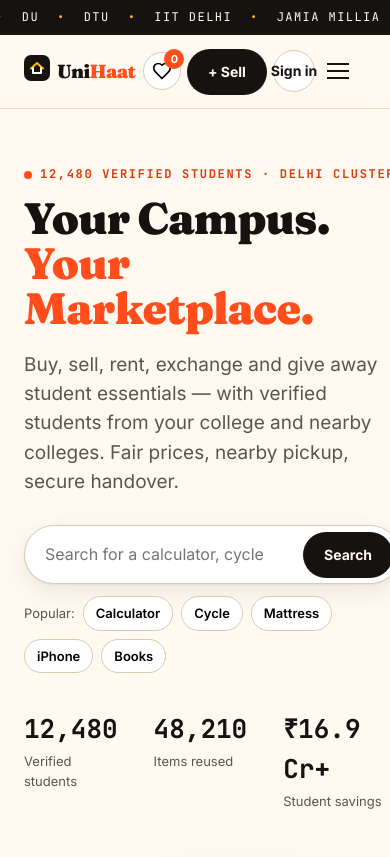
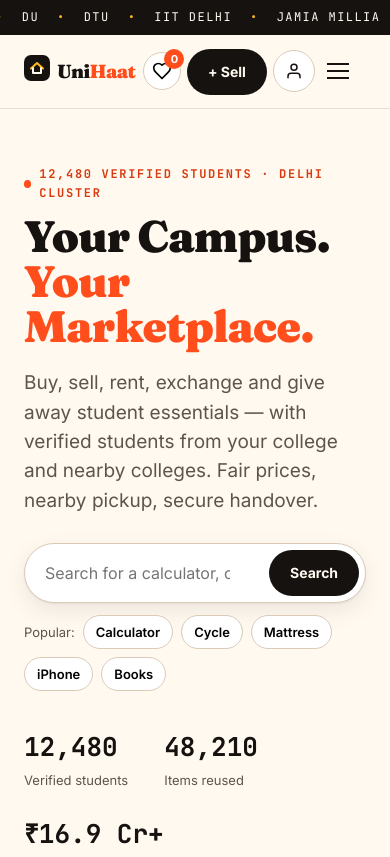
Before and after one commit to Mayank17OP/UniHaat-v1, a website with bundled scripts: page index.html in a window 390 px wide. Shown: the top 857 px of the page. Built offline with nearby package versions, Linux system fonts and the light colour scheme.

Commit message:
Fix mobile layout clipping and the nav cascade
Three related defects, all visible on a 390px phone:

- The sign-in CTA showed its label at mobile widths and was clipped by the
  hamburger. The mobile override lived in a media query at the top of the
  sheet while the base `.auth-cta` rules sat further down, and media queries
  carry no specificity of their own — so the later base rule won. The
  responsive nav block now sits below the base rules.
- The collapsed CTA rendered an empty circle. `.btn{padding:11px 20px}`
  was also beating the media query, leaving a 42px button with a 0px content
  box, which collapsed the icon to zero width.
- The hero search button was cut off. `.hero-stats` is a non-wrapping flex
  row whose min-content width pushed the grid track to 376px on a 390px
  screen; the stats now wrap and grid items get `min-width: 0`.

The nav also no longer overflows at 1440px — actions end at x=1396.

Tests: 25 passing. Added "interactive controls stay inside the viewport",
which asserts the controls are not merely scroll-clipped but actually inside
the viewport, and "the sign-in CTA collapses to an icon on small screens",
which checks the icon has real width and still opens the auth modal.

Co-authored-by: arena-agent <297053741+arena-agent@users.noreply.github.com>

```diff
--- a/src/style.css
+++ b/src/style.css
@@ -96,6 +96,26 @@ section[id],main [id]{scroll-margin-top:92px}
 .mobile-actions{display:flex;gap:10px;padding-top:14px;margin-top:6px;border-top:1px solid var(--line-2)}
 .mobile-actions .btn{flex:1}
 .sell-short{display:none}
+/* Sign-in CTA: text on desktop, icon on small screens.
+   The responsive overrides for these live in the nav media queries further
+   down the file — media queries add no specificity, so a base rule placed
+   after them would silently win. */
+.auth-cta-icon{display:none}
+.auth-cta .auth-cta-text{display:inline}
+
+/* Buttons — Emil press physics */
+.btn{display:inline-flex;align-items:center;justify-content:center;gap:8px;border-radius:999px;padding:11px 20px;font-weight:700;font-size:14px;border:1px solid transparent;text-decoration:none;white-space:nowrap;flex-shrink:0;transition:transform .18s var(--ease-spring),background .2s,box-shadow .2s;will-change:transform}
+.btn:active{transform:scale(.97)}
+.btn-primary{background:var(--ink);color:#FFF9F0}
+.btn-primary:hover{background:var(--accent-dark);transform:translateY(-1px);box-shadow:var(--shadow)}
+.btn-ghost{background:#fff;border-color:var(--line-2);color:var(--ink)}
+.btn-ghost:hover{border-color:var(--ink);transform:translateY(-1px)}
+.btn-block{width:100%}
+
+/* ---- Responsive nav ---------------------------------------------------
+   These live below the base rules on purpose: media queries carry no
+   specificity of their own, so an override that appears earlier in the
+   sheet would lose to a plain class rule declared later. */
 @media(max-width:1480px){.logo-tag{display:none}}
 @media(max-width:1320px){.nav-links{display:none}.hamburger{display:flex}}
 @media(max-width:640px){
@@ -109,7 +129,7 @@ section[id],main [id]{scroll-margin-top:92px}
   /* Sign in collapses to a person icon so the row never overflows */
   .auth-cta .auth-cta-text{display:none}
   .auth-cta{width:42px;height:42px;padding:0;border-radius:50%}
-  .auth-cta-icon{display:block}
+  .auth-cta-icon{display:block;flex-shrink:0}
 }
 @media(max-width:400px){
   .logo-word{font-size:19px}
@@ -125,27 +145,21 @@ section[id],main [id]{scroll-margin-top:92px}
   .nav-actions{gap:5px}
 }
 
-/* Buttons — Emil press physics */
-.btn{display:inline-flex;align-items:center;justify-content:center;gap:8px;border-radius:999px;padding:11px 20px;font-weight:700;font-size:14px;border:1px solid transparent;text-decoration:none;white-space:nowrap;flex-shrink:0;transition:transform .18s var(--ease-spring),background .2s,box-shadow .2s;will-change:transform}
-.btn:active{transform:scale(.97)}
-.btn-primary{background:var(--ink);color:#FFF9F0}
-.btn-primary:hover{background:var(--accent-dark);transform:translateY(-1px);box-shadow:var(--shadow)}
-.btn-ghost{background:#fff;border-color:var(--line-2);color:var(--ink)}
-.btn-ghost:hover{border-color:var(--ink);transform:translateY(-1px)}
-.btn-block{width:100%}
-
 /* Hero */
 .hero{padding:56px 0 40px;overflow:hidden}
 .hero-grid{display:grid;grid-template-columns:1.05fr .95fr;gap:48px;align-items:center}
+/* Grid items default to min-width:auto, so a wide descendant (the stats row)
+   can push the track past the viewport. Let the track shrink and wrap instead. */
+.hero-grid > *{min-width:0}
 .hero h1 .accent{color:var(--accent)}
-.hero-search{display:flex;gap:10px;margin:28px 0 12px;background:#fff;border:1px solid var(--line-2);border-radius:999px;padding:6px;box-shadow:var(--shadow);max-width:560px}
+.hero-search{display:flex;gap:10px;margin:28px 0 12px;background:#fff;border:1px solid var(--line-2);border-radius:999px;padding:6px;box-shadow:var(--shadow);max-width:560px;width:100%}
 .hero-search input{flex:1;border:0;background:none;padding:10px 14px;font-size:16px;min-width:0}
 .hero-search input:focus{outline:none}
 .hero-quick{display:flex;gap:8px;flex-wrap:wrap;align-items:center;font-size:13px;color:var(--ink-2)}
 .hero-quick button{background:#fff;border:1px solid var(--line-2);border-radius:999px;padding:6px 12px;font-weight:600;transition:transform .18s var(--ease-spring),border-color .2s}
 .hero-quick button:hover{border-color:var(--ink);transform:translateY(-1px)}
 .hero-quick button:active{transform:scale(.95)}
-.hero-stats{display:flex;gap:36px;margin:36px 0 0;padding:0}
+.hero-stats{display:flex;flex-wrap:wrap;gap:24px 36px;margin:36px 0 0;padding:0}
 .hero-stats dt{font-family:var(--font-m);font-size:26px;font-weight:700}
 .hero-stats dd{margin:2px 0 0;font-size:13px;color:var(--ink-2)}
 .hero-visual{position:relative;min-height:480px}
@@ -429,10 +443,6 @@ input[type=range]{accent-color:var(--accent);width:100%}
 .scroll-progress{position:fixed;top:0;left:0;right:0;height:3px;z-index:120;pointer-events:none}
 .scroll-progress i{display:block;height:100%;background:var(--accent);transform:scaleX(0);transform-origin:left center}
 
-/* Sign-in CTA: text on desktop, icon on small screens */
-.auth-cta-icon{display:none}
-.auth-cta .auth-cta-text{display:inline}
-
 /* Connection status pill */
 .sync-pill{display:inline-flex;align-items:center;gap:6px;border:1px solid var(--line-2);background:#fff;border-radius:999px;padding:5px 11px;font-size:11px;font-weight:800;letter-spacing:.08em;text-transform:uppercase;color:var(--ink-3);white-space:nowrap;transition:color .3s,border-color .3s,background .3s}
 .sync-pill .live-dot{background:var(--ink-3)}
```
Also changed, not shown: tests/unihaat.spec.js (+41 -0 lines).
